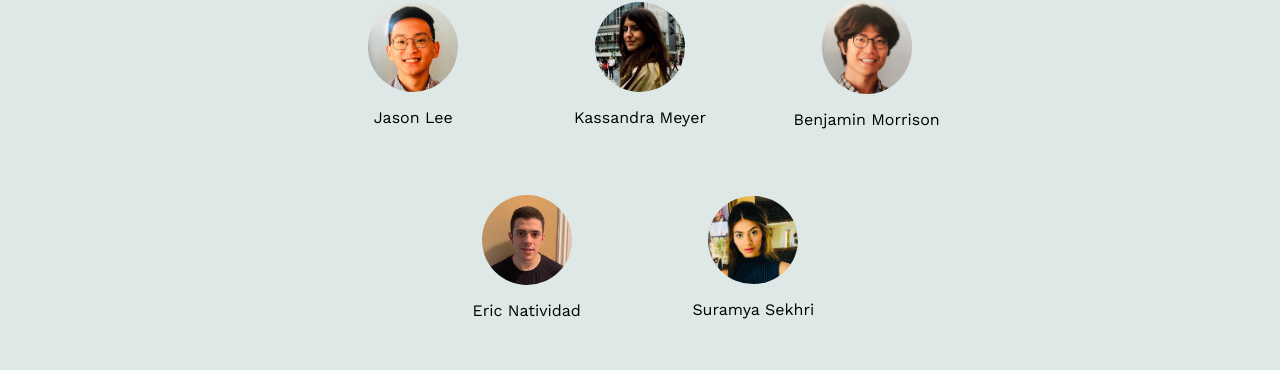
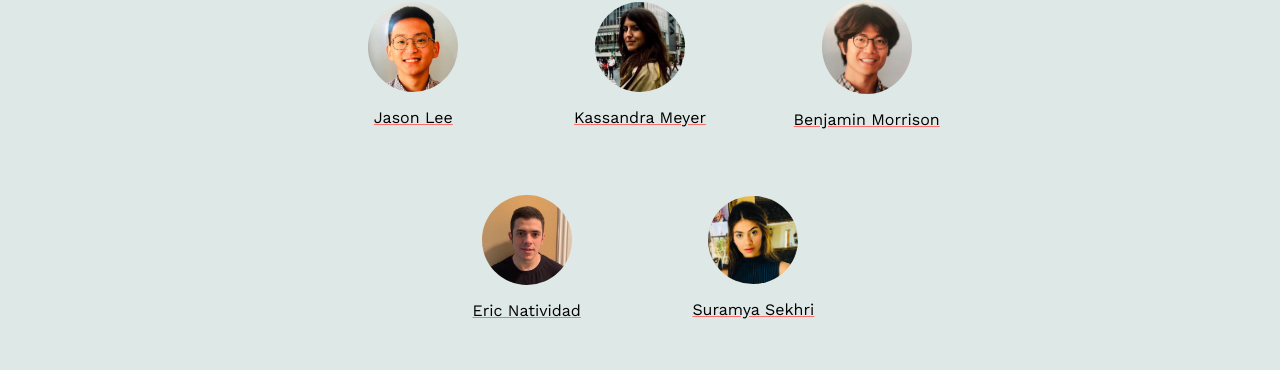
Before and after one commit to CAD-X/Showcase, a Next.js app: page / in a window 1280 px wide. Shown: the part 3052-3422 px from the top of the page. Built offline with nearby package versions, Linux system fonts and the light colour scheme.

Commit message:
add underline to contributor links

```diff
--- a/index.scss
+++ b/index.scss
@@ -94,13 +94,10 @@ p {
     }
     a {
       color: black;
-      text-decoration: none;
+      text-decoration: underline;
+      text-decoration-color: #ff6c6c;
       &:visited {
         color: black;
-      }
-      &:hover {
-        text-decoration: underline;
-        text-decoration-color: #ff6c6c;
       }
     }
     p {
```
